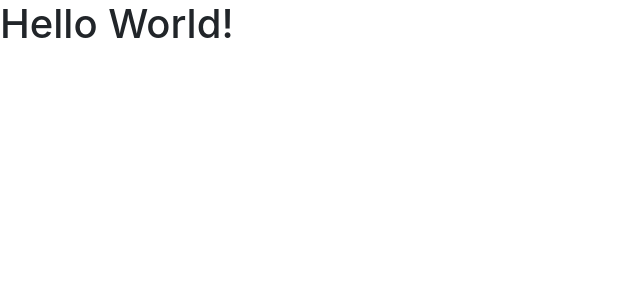
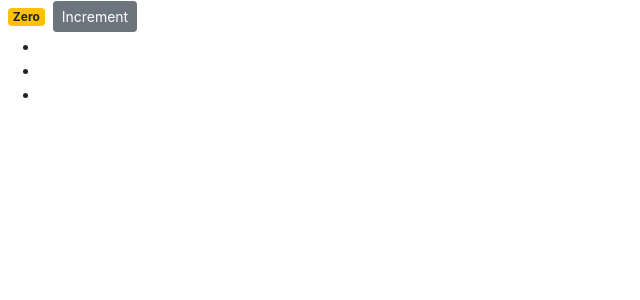
Before and after one commit to TB831/shoppingCart, a React (Create React App) app: page / in a window 1280 px wide. Shown: the top 300 px of the page, without its empty margins (0-640 px from the left). Built offline with nearby package versions, Linux system fonts and the light colour scheme.

Commit message:
rendering tags, two methods complete

```diff
--- a/src/components/Counter.js
+++ b/src/components/Counter.js
@@ -1,12 +1,33 @@
-import React, { Component } from 'react';
+import React, { Component } from "react";
 
 class Counter extends Component {
-    state = {  }
-    render() {
-        return (
-            <h1>Hello World!</h1>
-        );
-    }
+  state = {
+    count: 0,
+    tags: ['tag1', 'tag2', 'tag3']
+  };
+
+  render() {
+    return (
+      <div>
+        <span className={this.getBadgeClasses()}>{this.formatCount()}</span>
+        <button className="btn btn-secondary btn-sm">Increment</button>
+        <ul>
+            { this.state.tags.map(tag => <li></li>)}
+        </ul>
+      </div>
+    );
+  }
+
+  getBadgeClasses() {
+    let classes = "badge m-2 badge-";
+    classes += this.state.count === 0 ? "warning" : "primary";
+    return classes;
+  }
+
+  formatCount() {
+    const { count } = this.state;
+    return count === 0 ? "Zero" : count;
+  }
 }
 
 export default Counter;
--- a/src/index.js
+++ b/src/index.js
@@ -1,7 +1,7 @@
 import React from 'react';
 import ReactDOM from 'react-dom';
 import './index.css';
-import App from './containers/App';
+// import App from './containers/App';
 import * as serviceWorker from './serviceWorker';
 import 'bootstrap/dist/css/bootstrap.css';
 import Counter from './components/Counter'
```
